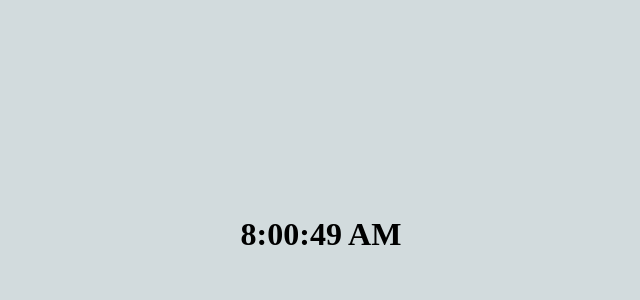
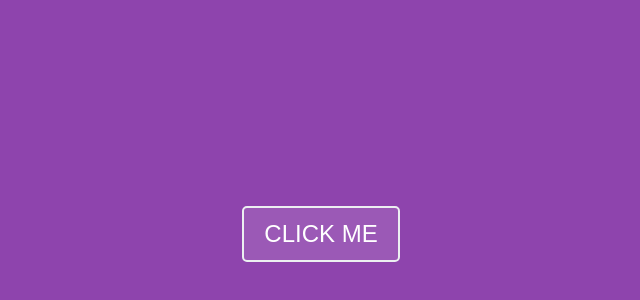
Before and after one commit to Rithick69/React-Tutorials, a React (Create React App) app: page / in a window 1280 px wide. Shown: the part 166-466 px from the top of the page, without its empty margins (319-959 px from the left). Built offline with nearby package versions, Linux system fonts and the light colour scheme.

Commit message:
Handling Events

```diff
--- a/src/App.jsx
+++ b/src/App.jsx
@@ -1,80 +1,31 @@
 import React, { useState } from "react";
 import "./styles.css";
 
-// Mini project to display auto updating time in a webpage
+// Handling Events
 
 const App = () => {
-	let newTime = new Date().toLocaleTimeString();
-	const [curr, setCount] = useState(newTime);
-	const UpdateTime = () => {
-		let currTime = new Date().toLocaleTimeString();
-		setCount(currTime);
+	// Always use useState outside a function as a functional component
+	const purple = "#8e44ad";
+	const [bg, setBg] = useState(purple);
+	const [name, setName] = useState("Click Me");
+	const bgChange = () => {
+		let newBg = "#34495e";
+		setBg(newBg);
+		setName("Ouch! 😱");
 	};
-
-	// using setInterval property to auto update time after the set waiting time.
-
-	setInterval(UpdateTime, 1000);
-	// 1000ms is 1 sec
-
+	const bgBack = () => {
+		setBg(purple);
+		setName("Heyy!! 😠");
+	};
 	return (
 		<>
-			<h1> {curr} </h1>
-		</>
-	);
-};
-
-// Challenge: 6
-
-// Display the current Time on refresh or button click using Hooks
-
-const App2 = () => {
-	let newTime = new Date().toLocaleTimeString();
-	const [curr, setCount] = useState(newTime);
-	const GetTime = () => {
-		let currTime = new Date().toLocaleTimeString();
-		setCount(currTime);
-	};
-
-	return (
-		<>
-			<h1> {curr} </h1>
-			<button onClick={GetTime}> Click Me</button>
-		</>
-	);
-};
-
-// Learning React Hooks
-// Created a webpage where count is displayed and increments by 1 when user
-// clicks the button
-
-const App1 = () => {
-	// Hooks can only be called inside a functional component.
-	//
-	// const state = useState();
-	// console.log(state);
-	// useState is an array that return 2 items : [undefined,f]
-	// "undefined" stands for state object and "f" stands for updated function
-	// useState returns 2 items, Current Data, Updated function / Data
-	// useState(data) here data is the initial value.
-	// For these reasons useState is called hooks in react.
-	//
-	// Object Destruct
-	const [count, setCount] = useState(0);
-	// setCount is a function that will use the initial data "5" and return updated
-	// value to count.
-	const IncNum = () => {
-		setCount(count + 1);
-		//console.log("clicked", count++);
-	};
-
-	return (
-		<>
-			{/* In order to get the value of count dynamically we will use hooks,
-			Hooks allows us to change the state of a var  i.e to be rendered.*/}
-
-			<h1> {count} </h1>
-			{/* Adding a click event */}
-			<button onClick={IncNum}> Click Me</button>
+			<div style={{ backgroundColor: bg }}>
+				{/* Events are written in camelCase */}
+				{/* onDoubleClick event for double click events calls */}
+				<button onMouseEnter={bgChange} onMouseLeave={bgBack}>
+					{name}
+				</button>
+			</div>
 		</>
 	);
 };
--- a/src/styles.css
+++ b/src/styles.css
@@ -10,14 +10,21 @@
 div {
 	width: 100%;
 	height: 100vh;
+	background: #8e44ad;
 	display: flex;
 	justify-content: center;
 	flex-direction: column;
 	align-items: center;
 }
 
+h1 {
+	color: white;
+	background: transparent;
+	text-shadow: 0 2px 2px black;
+}
+
 button {
-	padding: 15px 20px;
+	padding: 12px 20px;
 	background: #9b59b6;
 	color: white;
 	border: 2px solid #ecf0f1;
@@ -25,6 +32,7 @@
 	border-radius: 5px;
 	text-transform: uppercase;
 	cursor: pointer;
+	font-size: 1.5rem;
 }
 
 /* Slot Machine and Netflix webpage */
```
